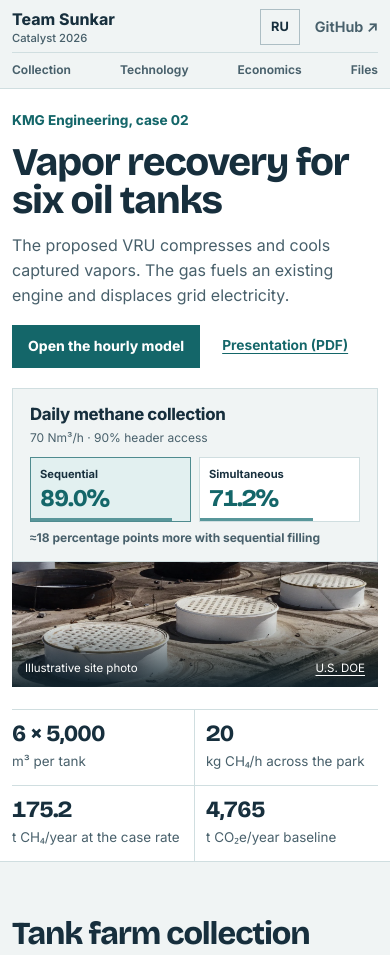
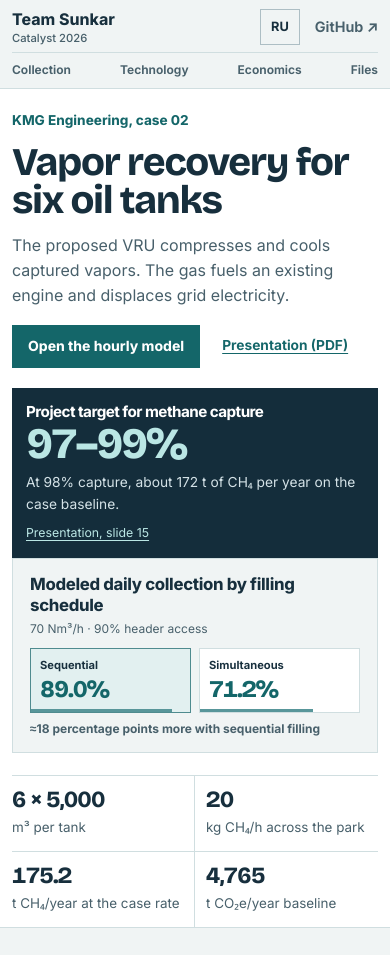
Before and after one commit to ganibeks/catalyst-2026-vru, a plain HTML site: page index.html in a window 390 px wide. Shown: the top 955 px of the page. Drawn offline with Linux system fonts and the light colour scheme.

Commit message:
Show the presentation methane capture target on the dashboard

```diff
--- a/dashboard/app.mjs
+++ b/dashboard/app.mjs
@@ -2,7 +2,7 @@ import {
   baseline, collectionProfile, defaults, economics, generatedPerDay, hourlyCsv,
   parseCsv, scenarioUrl, stateFromUrl, technologies,
 } from "./model.mjs";
-import { message, russian } from "./copy.mjs?v=2";
+import { message, russian } from "./copy.mjs?v=3";
 import { chartHour, drawFlowChart } from "./chart.mjs?v=2";
 
 const get = id => document.getElementById(id);
--- a/dashboard/copy.mjs
+++ b/dashboard/copy.mjs
@@ -9,8 +9,10 @@ export const russian = {
   heroSummary: "Установка сжимает и охлаждает собранные пары. Газ питает существующий двигатель и замещает покупную электроэнергию.",
   runScenario: "Почасовая модель",
   openDeck: "Презентация (PDF)",
-  previewTitle: "Сбор метана за сутки",
-  illustrative: "Иллюстративное фото",
+  targetTitle: "Целевой сбор метана",
+  targetBasis: "При сборе 98% — около 172 т CH₄ в год по исходным данным кейса.",
+  targetSource: "Презентация, слайд 15",
+  previewTitle: "Расчёт сбора за сутки по графикам налива",
   baselineSize: "6 × 5 000",
   baselineTonnes: "175,2",
   baselineCo2: "4 765",
--- a/dashboard/styles.css
+++ b/dashboard/styles.css
@@ -86,11 +86,11 @@ h1 { font-size: clamp(2.5rem, 5.3vw, 5.4rem); line-height: 0.99; margin-top: 13p
 .button.outline-on-dark { border-color: #6c8794; background: transparent; color: var(--white); }
 .button.outline-on-dark:hover { background: #274555; }
 .hero-evidence { display: flex; flex-direction: column; min-width: 0; }
-.hero-figure { position: relative; min-height: clamp(135px, 15vw, 218px); overflow: hidden; display: grid; background: var(--slate); }
-.hero-figure img, .hero-figure::after { grid-area: 1 / 1; width: 100%; height: 100%; }
-.hero-figure img { position: absolute; object-fit: cover; object-position: 50% 54%; filter: saturate(0.72); }
-.hero-figure::after { content: ""; pointer-events: none; position: relative; background: linear-gradient(0deg, #10232de8 0%, transparent 52%); }
-.hero-figure figcaption { grid-area: 1 / 1; align-self: end; position: relative; z-index: 1; display: flex; gap: 12px; flex-wrap: wrap; justify-content: space-between; padding: 9px 13px; font-size: 0.72rem; color: var(--white); }
+.capture-target { padding: clamp(14px, 2.8vw, 27px); background: var(--slate); color: var(--white); }
+.capture-target h2 { margin: 0; font: 720 clamp(0.95rem, 1.65vw, 1.15rem)/1.25 var(--body); }
+.capture-target strong { display: block; color: var(--mint); font: 760 clamp(2.7rem, 6.3vw, 5rem)/1.08 var(--display); letter-spacing: -0.055em; font-variant-numeric: tabular-nums; }
+.capture-target p { max-width: 46ch; margin-top: 5px; font-size: 0.86rem; color: #d4e2e7; }
+.capture-target a { display: inline-block; margin-top: 8px; font-size: 0.77rem; color: var(--mint); }
 .schedule-preview { padding: 15px 17px 13px; border: 1px solid var(--line); background: var(--paper); }
 .preview-head { display: flex; flex-wrap: wrap; align-items: baseline; gap: 4px 12px; justify-content: space-between; }
 .preview-head h2 { margin: 0; font: 750 1.05rem/1.25 var(--body); letter-spacing: -0.02em; }
@@ -256,7 +256,6 @@ dialog img { width: 100%; height: auto; max-height: 68dvh; object-fit: contain;
   [lang="ru"] h1 { font-size: clamp(2.1rem, 8vw, 3.9rem); }
   .hero-summary { margin-top: 12px; }
   .hero-actions { margin-top: 17px; }
-  .hero-figure { order: 1; min-height: clamp(125px, 31vw, 220px); }
   .baseline { grid-template-columns: repeat(2, minmax(0, 1fr)); }
   .baseline div { border-bottom: 1px solid var(--line); padding: 10px 11px 13px; }
   .baseline div:nth-child(even) { border-right: 0; }
--- a/index.html
+++ b/index.html
@@ -6,8 +6,8 @@
   <meta name="theme-color" content="#f0f4f4">
   <meta name="description" content="Team Sunkar's Catalyst 2026 dashboard for a six-tank oil farm. Explore methane collection, Aspen HYSYS scenarios and project economics.">
   <title>Team Sunkar | Catalyst 2026 VRU</title>
-  <link rel="stylesheet" href="./dashboard/styles.css?v=2">
-  <script type="module" src="./dashboard/app.mjs?v=2"></script>
+  <link rel="stylesheet" href="./dashboard/styles.css?v=3">
+  <script type="module" src="./dashboard/app.mjs?v=3"></script>
 </head>
 <body>
   <a class="skip" href="#main" data-i="skip">Skip to content</a>
@@ -42,12 +42,14 @@
           </div>
         </div>
         <div class="hero-evidence">
-          <figure class="hero-figure">
-            <img src="./dashboard/assets/tank-farm.webp" alt="Aerial photograph of above-ground crude oil storage tanks" width="1400" height="1120" fetchpriority="high">
-            <figcaption><span data-i="illustrative">Illustrative site photo</span><a href="https://commons.wikimedia.org/wiki/File:United_States_Strategic_Petroleum_Reserve_012.jpg">U.S. DOE</a></figcaption>
-          </figure>
+          <section class="capture-target" aria-labelledby="target-title">
+            <h2 id="target-title" data-i="targetTitle">Project target for methane capture</h2>
+            <strong>97–99%</strong>
+            <p data-i="targetBasis">At 98% capture, about 172 t of CH₄ per year on the case baseline.</p>
+            <a href="./presentation/team-sunkar-catalyst-2026.pdf#page=15" data-i="targetSource">Presentation, slide 15</a>
+          </section>
           <section class="schedule-preview" aria-labelledby="preview-title">
-            <div class="preview-head"><h2 id="preview-title" data-i="previewTitle">Daily methane collection</h2><p id="preview-basis">70 Nm³/h · 90% header access</p></div>
+            <div class="preview-head"><h2 id="preview-title" data-i="previewTitle">Modeled daily collection by filling schedule</h2><p id="preview-basis">70 Nm³/h · 90% header access</p></div>
             <div class="preview-options">
               <button type="button" data-schedule="sequential" data-jump-to-capture aria-pressed="true">
                 <span data-i="seq">Sequential</span><strong id="sequential-share">89.0%</strong>
```
